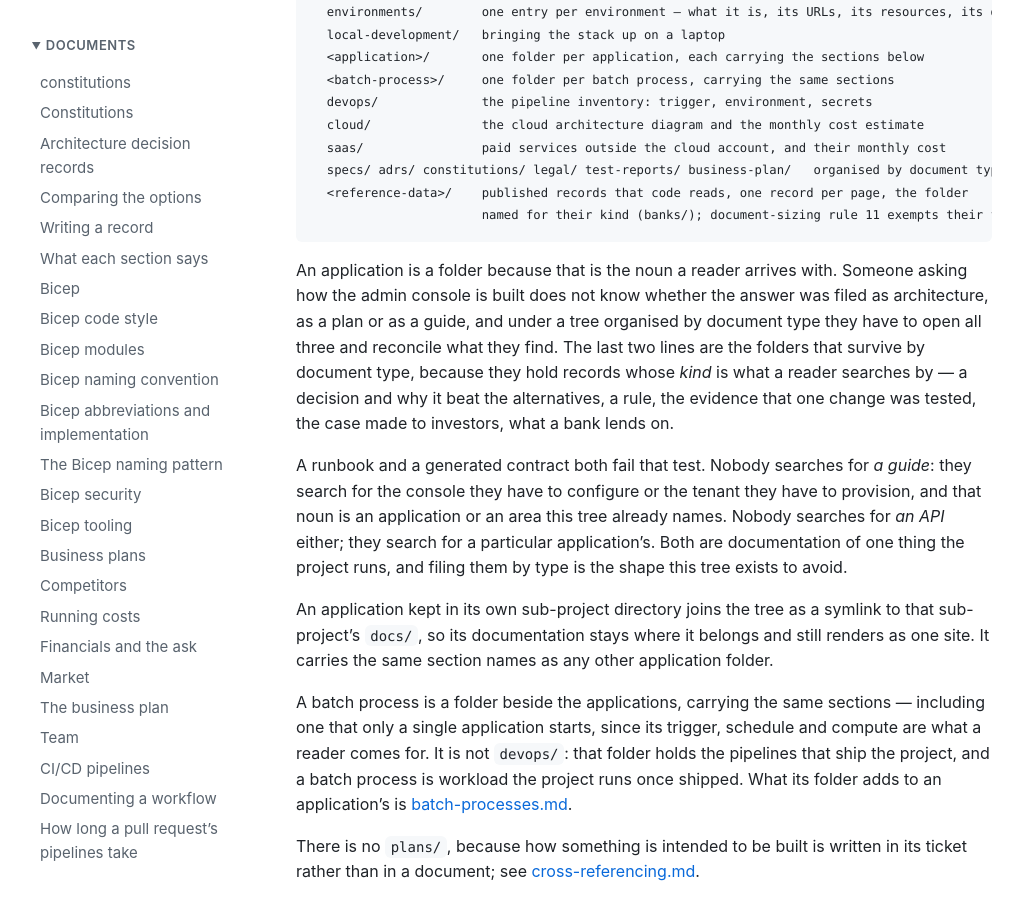
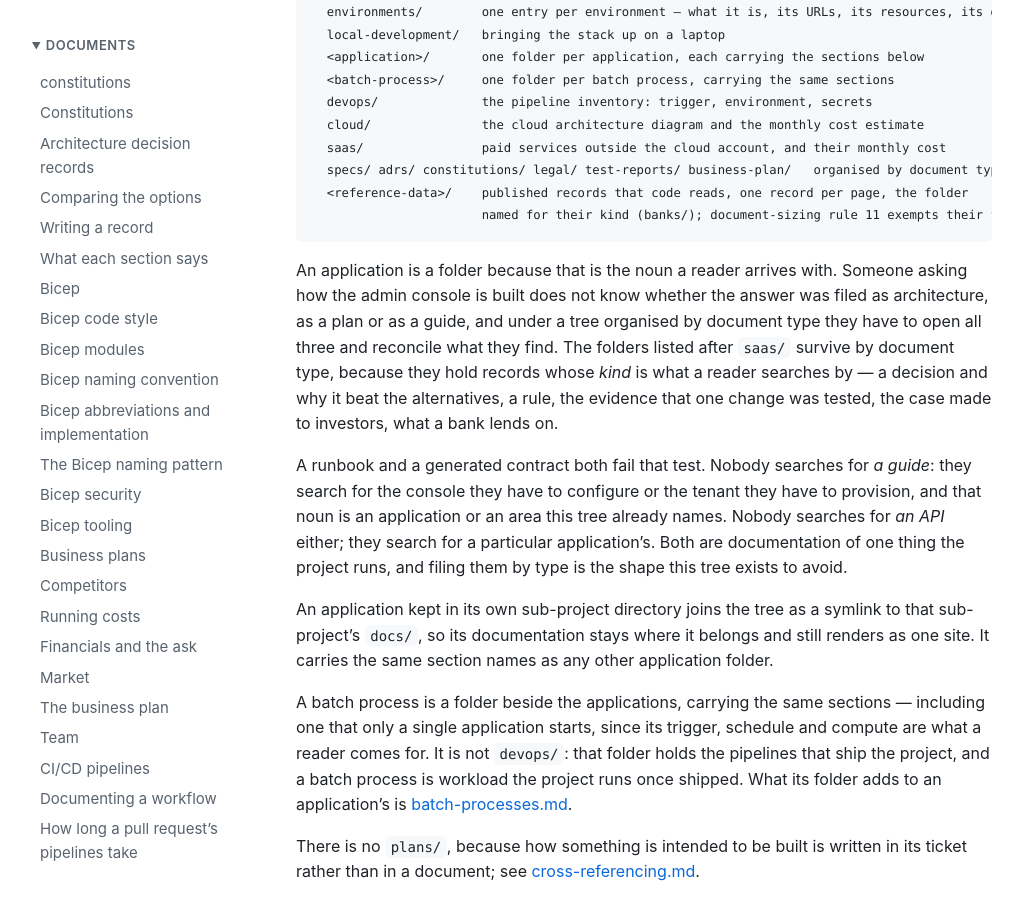
Before and after one commit to polikeiji/constitutions, a Jekyll site: the page built from constitutions/documentation/tree-shape.md, in a window 1280 px wide and 900 px high, scrolled down 358 px. Shown: the whole window, without its empty margins (128-1151 px from the left). Built offline with Jekyll 4.4.1, drawn with Linux system fonts in a browser that asks for light colours; our own code applies the rules of GitHub Pages for plain Markdown files.

Commit message:
fix(documentation): name where the by-type folders start in tree-shape
What the self-review found: the reference-data entry wraps onto two
lines, so "the last two lines" no longer took in specs/ and the rest.

Refs #78

Co-Authored-By: Claude Opus 5.5 <noreply@anthropic.com>

```diff
--- a/constitutions/documentation/tree-shape.md
+++ b/constitutions/documentation/tree-shape.md
@@ -23,8 +23,8 @@ docs/
 An application is a folder because that is the noun a reader arrives with. Someone asking
 how the admin console is built does not know whether the answer was filed as architecture,
 as a plan or as a guide, and under a tree organised by document type they have to open all
-three and reconcile what they find. The last two lines are the folders that survive by
-document type, because they hold records whose *kind* is what a reader searches by — a
+three and reconcile what they find. The folders listed after `saas/` survive by document
+type, because they hold records whose *kind* is what a reader searches by — a
 decision and why it beat the alternatives, a rule, the evidence that one change was tested,
 the case made to investors, what a bank lends on.
 
```
